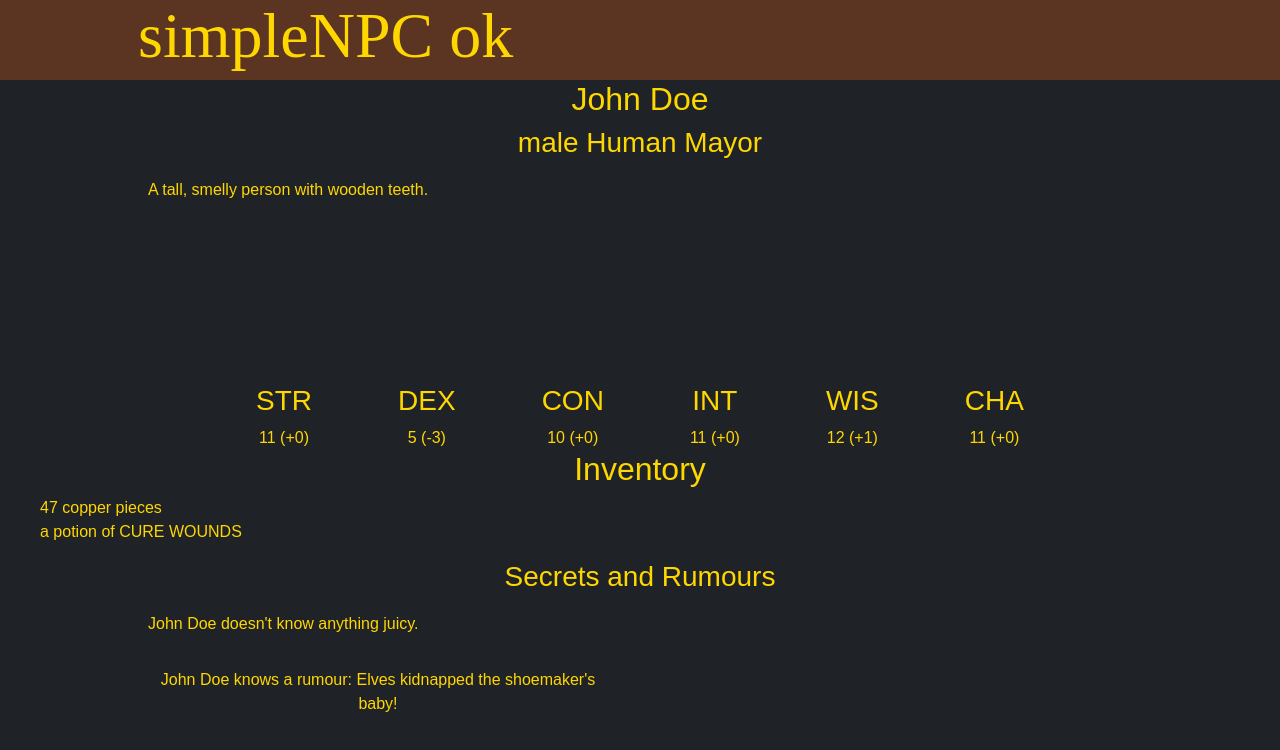
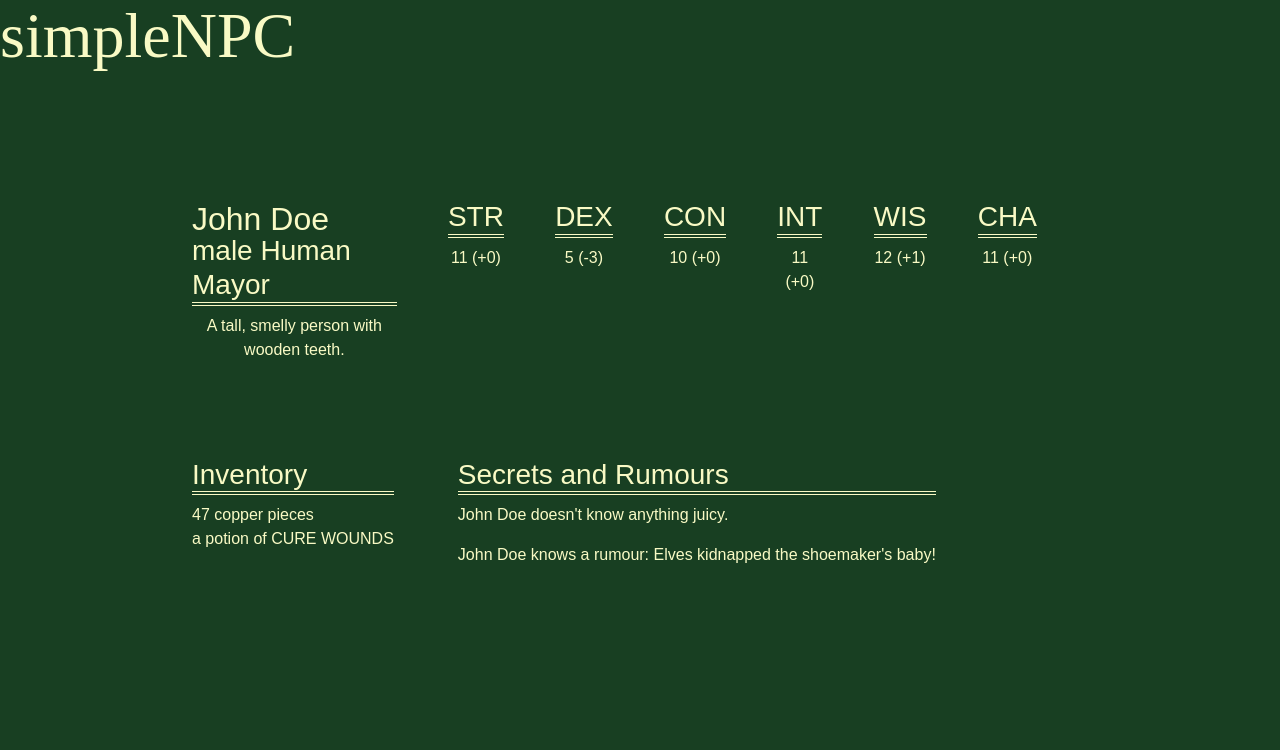
Before and after one commit to maxwellsquared/simpleNPC, a React (Create React App) app: page / in a window 1280 px wide. Shown: the top 750 px of the page. Built offline with nearby package versions, Linux system fonts and the light colour scheme; a web font is replaced by a local one.

Commit message:
Style app (mostly)

```diff
--- a/public/index.html
+++ b/public/index.html
@@ -9,7 +9,7 @@
     <meta name="theme-color" content="#000000" />
     <meta
       name="description"
-      content="Web site created using create-react-app"
+      content="NPC maker for DND"
     />
     <link rel="apple-touch-icon" href="%PUBLIC_URL%/logo192.png" />
     <!--
@@ -26,13 +26,12 @@
       work correctly both with client-side routing and a non-root public URL.
       Learn how to configure a non-root public URL by running `npm run build`.
     -->
-    <title>React App</title>
+    <title>simpleNPC</title>
   </head>
   <body>
     <noscript>You need to enable JavaScript to run this app.</noscript>
     <div id="root"></div>
     <script src="https://code.jquery.com/jquery-3.2.1.slim.min.js" integrity="sha384-KJ3o2DKtIkvYIK3UENzmM7KCkRr/rE9/Qpg6aAZGJwFDMVNA/GpGFF93hXpG5KkN" crossorigin="anonymous"></script>
-    <script src="https://cdn.jsdelivr.net/npm/popper.js@1.12.9/dist/umd/popper.min.js" integrity="sha384-ApNbgh9B+Y1QKtv3Rn7W3mgPxhU9K/ScQsAP7hUibX39j7fakFPskvXusvfa0b4Q" crossorigin="anonymous"></script>
-    <script src="https://cdn.jsdelivr.net/npm/bootstrap@4.0.0/dist/js/bootstrap.min.js" integrity="sha384-JZR6Spejh4U02d8jOt6vLEHfe/JQGiRRSQQxSfFWpi1MquVdAyjUar5+76PVCmYl" crossorigin="anonymous"></script>
+
   </body>
 </html>
--- a/src/App.css
+++ b/src/App.css
@@ -1,16 +1,24 @@
 :root {
-  --main-font-colour: gold;
+  --main-font-colour: rgb(249, 250, 197);
 }
 
+#root {
+  margin: 0 auto;
+}
+
+
 body {
-  color: gold;
-  background-color: #5c3422;
+  background-color: #183f22;
+  margin-top: 15vh;
+  display: flex;
 }
 
 .App {
   text-align: center;
-  margin: 0 auto;
-  background-color: rgb(31, 34, 38);
+  margin: auto;
+  display: flex;
+  flex-direction: column;
+  /* background-color: rgb(31, 34, 38); */
 
 }
 
@@ -25,29 +33,38 @@ body {
   align-items: center;
   justify-content: space-between;
   z-index: 99;
-  padding: 10px;
+  /* padding: 10px; */
   box-sizing: border-box;
-  margin-left: 10vw;
+  /* margin-left: 10vw; */
+  margin-left: auto;
 }
 
 h1 {
+  font-family: metalista-web, serif;
+  font-size: 4rem;
+  color: var(--main-font-colour);
+  text-align: left;
+}
 
-font-family: metalista-web, serif;
-font-size: 4rem;
+h2 {
+  text-align: left;
+  margin-bottom: -4px;
+}
 
+h3 {
+  text-align: left;
+  border-bottom: 4px double var(--main-font-colour);
 }
 
 .App section {
   display: flex;
-  flex-direction: column;
-  margin-top: 10vh;
-  justify-content: flex-start;
-  min-height: 100vh;
+  margin: 10vh 15vw 0;
+  color: var(--main-font-colour);
+  align-content: flex-start
 }
 
 .App section p {
   display: flex;
-  margin-left: 10vw;
   align-content: flex-start;
 }
 
@@ -76,31 +93,32 @@ main::-webkit-scrollbar-thumb {
   display: flex;
   flex-direction: row;
   justify-content: space-between;
-  margin-left: 20vw;
-  margin-right: 20vw;
-  margin-top: 20vh;
+  margin-left: 2vw;
+  margin-right: 2vw;
 }
 
 .attr-container {
   color: var(--main-font-colour);
+  margin: 0 2vw 0;
 }
 
 
 ul, li {
   text-align: left;
   list-style: none;
+  padding: inherit;
 }
 
-p {
+/* p {
   max-width: 500px;
-  margin-bottom: 12px;
+  margin: 15px 0px 25px;
   line-height: 24px;
-  padding: 10px 20px;
+  padding: 0px;
   border-radius: 25px;
   position: relative;
   color: var(--main-font-colour);
   text-align: center;
-}
+} */
 
 img {
   width: 40px;
@@ -108,3 +126,23 @@ img {
   border-radius: 50%;
   margin: 2px 5px;
 }
+
+.bottom {
+  margin-right: 5vw;
+}
+
+/* smol */
+@media only screen and (max-width: 1000px) {
+  section {
+    flex-direction: column;
+    justify-content: flex-start;
+  }
+}
+
+/* lorge */
+@media only screen and (min-width: 1001px) {
+  section {
+    flex-direction: row;
+    justify-content: flex-start;
+  }
+}
--- a/src/App.js
+++ b/src/App.js
@@ -19,14 +19,20 @@ function App() {
     <div className="App">
       <CharProvider>
         <header>
-          <h1>simpleNPC ok</h1>
+          <h1>simpleNPC</h1>
         </header>
         <section>
           <Description />
           {/* <p>{wordPicker(maleNames, 1)} {wordPicker(lastNames, 1)} is a {wordPicker(desc1, 1)} {wordPicker(species, 1)} {wordPicker(charJob, 1)}.</p> */}
           <StatBlock />
-          <Inventory />
+        </section>
+        <section>
+          <div className='bottom'>
+            <Inventory />
+          </div>
+          <div>
           <Secrets />
+          </div>
         </section>
       </CharProvider>
     </div>
--- a/src/components/Inventory.jsx
+++ b/src/components/Inventory.jsx
@@ -6,7 +6,7 @@ export function Inventory() {
 
     return (
         <div className='inventory-container'>
-            <h2>Inventory</h2>
+            <h3>Inventory</h3>
             <ul>
                 {myChar.inventory.map((elem, i) => <li key={i}>{elem}</li>)}
             </ul>
```
